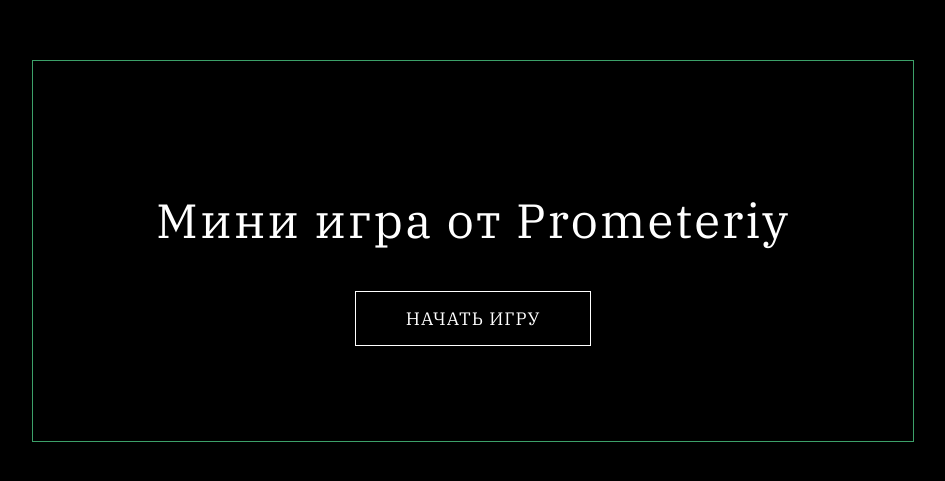
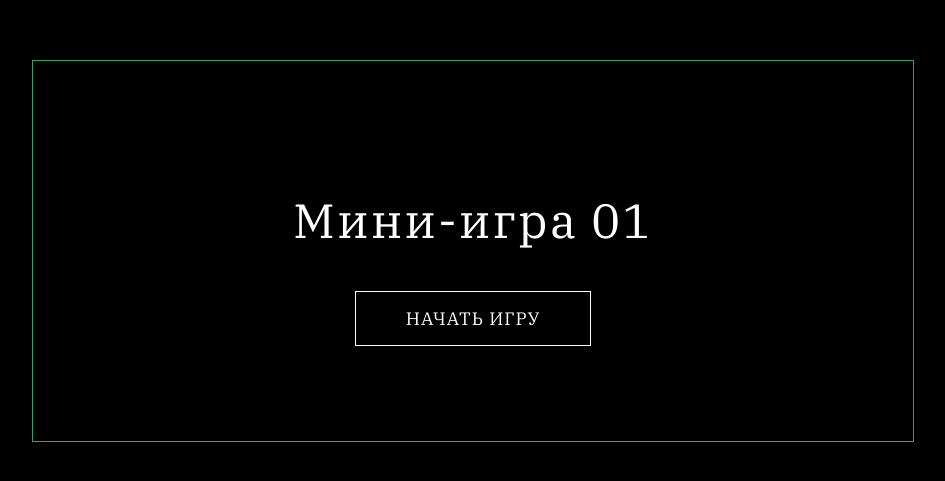
Before and after one commit to Orlinskas/prometeriy, a plain HTML site: page game_01/index.html in a window 1280 px wide. Shown: the part 149-630 px from the top of the page, without its empty margins (167-1112 px from the left). Drawn offline with Linux system fonts and the light colour scheme.

Commit message:
Update game title in index.html to "Мини-игра 01" for consistency and clarity in branding.

```diff
--- a/game_01/index.html
+++ b/game_01/index.html
@@ -3,7 +3,7 @@
 <head>
     <meta charset="UTF-8">
     <meta name="viewport" content="width=device-width, initial-scale=1.0">
-    <title>Игра Викторина</title>
+    <title>Мини-игра 01</title>
     <link rel="preconnect" href="https://fonts.googleapis.com">
     <link rel="preconnect" href="https://fonts.gstatic.com" crossorigin>
     <link href="https://fonts.googleapis.com/css2?family=IBM+Plex+Serif:wght@400;700&display=swap" rel="stylesheet">
@@ -16,7 +16,7 @@
     <audio id="sound-bg" src="assets/motivation_corporate.mp3" type="audio/mpeg" preload="auto" loop></audio>
 
     <div id="menu-screen" class="screen">
-        <h1>Мини игра от Prometeriy</h1>
+        <h1>Мини-игра 01</h1>
         <button id="start-btn" onclick="startGame()">НАЧАТЬ ИГРУ</button>
     </div>
 
```
